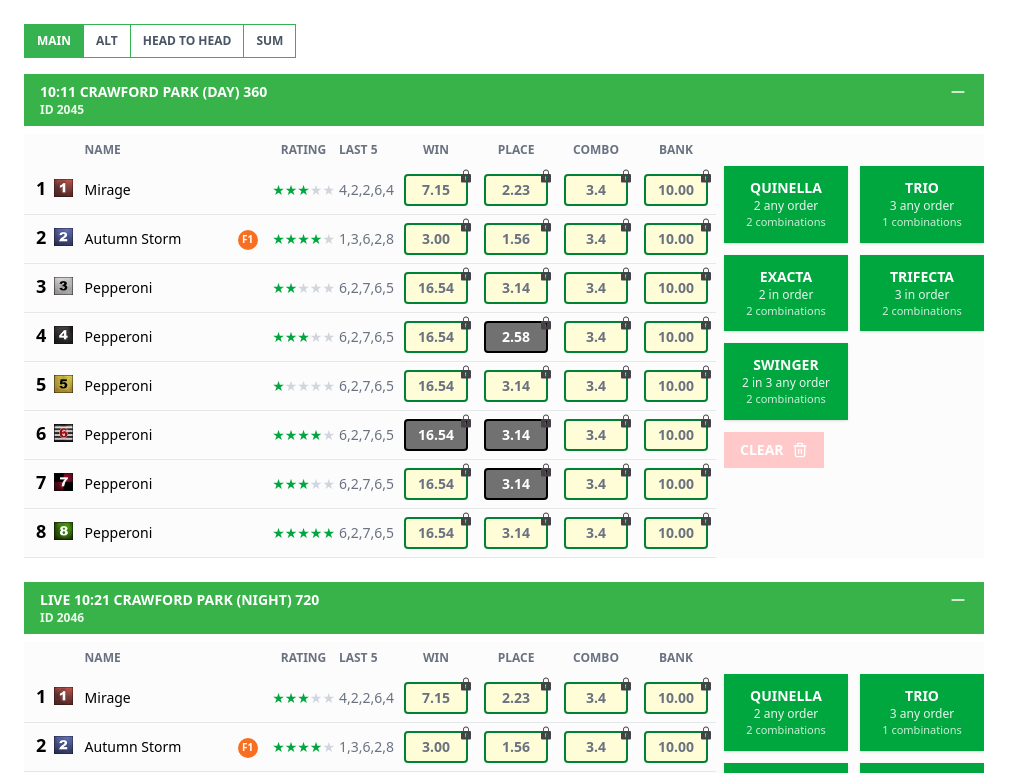
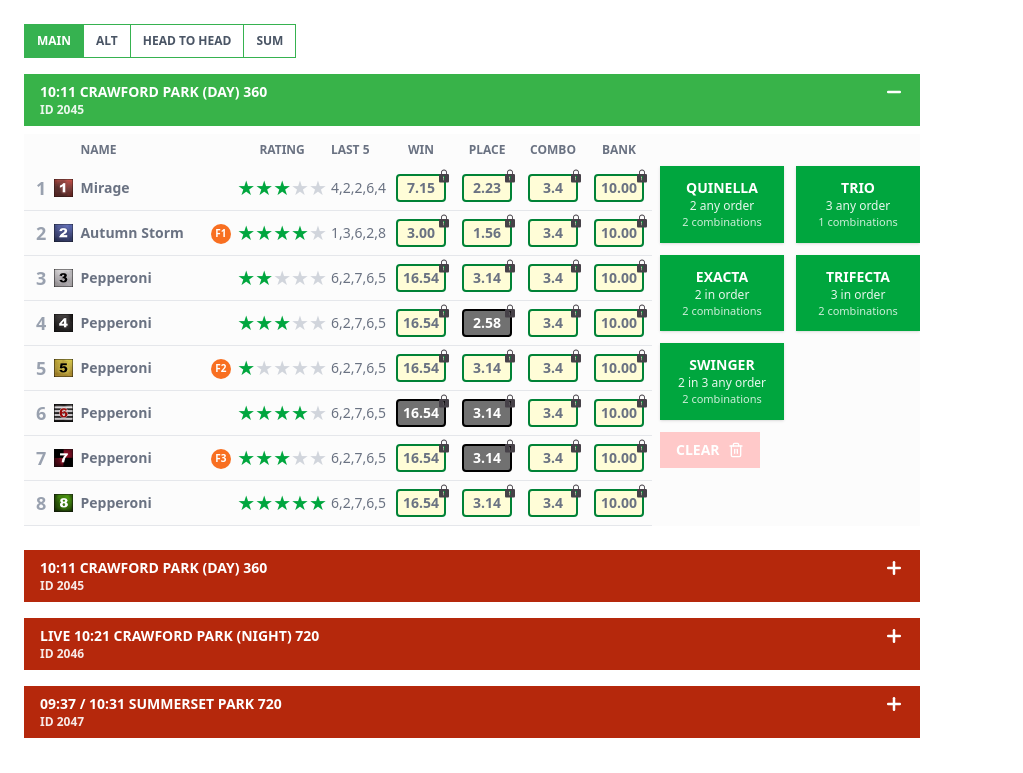
Before and after one commit to alayuestifanos/NextUI, a Next.js app: page / in a window 1280 px wide. Shown: the top 773 px of the page, without its empty margins (0-1023 px from the left). Built offline with nearby package versions, Linux system fonts and the light colour scheme.

Commit message:
decrease the page size to 70% and increase the font weight of stars and font size of name column

```diff
--- a/app/page.tsx
+++ b/app/page.tsx
@@ -1,14 +1,50 @@
+'use client'
+import { useState } from 'react'
 import CollapsibleRace from '@/components/CollapsibleRace'
 import RaceCard from '@/components/RaceCard'
+import raceguimarkers01 from '@/public/raceguimarkers01.png'
+import raceguimarkers02 from '@/public/raceguimarkers02.png'
+import raceguimarkers03 from '@/public/raceguimarkers03.png'
+import raceguimarkers04 from '@/public/raceguimarkers04.png'
+import raceguimarkers05 from '@/public/raceguimarkers05.png'
+import raceguimarkers06 from '@/public/raceguimarkers06.png'
+import raceguimarkers07 from '@/public/raceguimarkers07.png'
+import raceguimarkers08 from '@/public/raceguimarkers08.png'
+
+const defaultHorses = [
+  { box: 1, name: 'Mirage', rating: 3, last5: '4,2,2,6,4', win: '7.15', place: '2.23', combo: '3.4', bank: '10.00', image: raceguimarkers01 },
+  { box: 2, name: 'Autumn Storm', rating: 4, last5: '1,3,6,2,8', win: '3.00', place: '1.56', flag: 'F1', combo: '3.4', bank: '10.00', image: raceguimarkers02 },
+  { box: 3, name: 'Pepperoni', rating: 2, last5: '6,2,7,6,5', win: '16.54', place: '3.14', combo: '3.4', bank: '10.00', image: raceguimarkers03 },
+  { box: 4, name: 'Pepperoni', rating: 3, last5: '6,2,7,6,5', win: '16.54', place: '2.58', combo: '3.4', bank: '10.00', image: raceguimarkers04 },
+  { box: 5, name: 'Pepperoni', rating: 1, last5: '6,2,7,6,5', win: '16.54', place: '3.14', combo: '3.4', flag: 'F2', bank: '10.00', image: raceguimarkers05 },
+  { box: 6, name: 'Pepperoni', rating: 4, last5: '6,2,7,6,5', win: '16.54', place: '3.14', combo: '3.4', bank: '10.00', image: raceguimarkers06 },
+  { box: 7, name: 'Pepperoni', rating: 3, last5: '6,2,7,6,5', win: '16.54', place: '3.14', flag: 'F3', combo: '3.4', bank: '10.00', image: raceguimarkers07 },
+  { box: 8, name: 'Pepperoni', rating: 5, last5: '6,2,7,6,5', win: '16.54', place: '3.14', combo: '3.4', bank: '10.00', image: raceguimarkers08 },
+]
+
+const raceData = [
+  { title: '10:11 CRAWFORD PARK (DAY) 360', subtitle: 'ID 2045', horses: defaultHorses },
+  { title: '10:11 CRAWFORD PARK (DAY) 360', subtitle: 'ID 2045', horses: defaultHorses },
+  { title: 'LIVE 10:21 CRAWFORD PARK (NIGHT) 720', subtitle: 'ID 2046', horses: defaultHorses },
+  { title: '09:37 / 10:31 SUMMERSET PARK 720', subtitle: 'ID 2047', horses: defaultHorses },
+]
 
 export default function Home() {
+  const [activeTab, setActiveTab] = useState('MAIN')
+
+  const handleTabClick = (tab: string) => {
+    setActiveTab(tab)
+    console.log(`Tab: ${tab}`)
+  }
+
   return (
-    <main className='py-6 space-y-4 ml-6 min-h-screen w-[75%]'>
-      <div className='inline-flex   overflow-hidden text-xs font-semibold'>
+    <main className='py-6 space-y-4 ml-6 min-h-screen w-[70%]'>
+      <div className='inline-flex overflow-hidden text-xs font-semibold'>
         {['MAIN', 'ALT', 'HEAD TO HEAD', 'SUM'].map((tab, idx) => (
           <button
             key={tab}
-            className={`px-3 py-2 text-center cursor-pointer border border-[#36B250] ${tab === 'MAIN' ? 'bg-[#36B250] text-white' : 'text-gray-600'
+            onClick={() => handleTabClick(tab)}
+            className={`px-3 py-2 text-center text-gray-300 cursor-pointer font-bold border border-[#36B250] ${activeTab === tab ? 'bg-[#36B250] text-white' : 'text-gray-600'
               } ${idx !== 0 ? '-ml-[1px]' : ''}`}
           >
             {tab}
@@ -16,23 +52,11 @@ export default function Home() {
         ))}
       </div>
 
-      <CollapsibleRace title='10:11 CRAWFORD PARK (DAY) 360' subtitle='ID 2045'>
-        <RaceCard />
-      </CollapsibleRace>
-
-      <CollapsibleRace
-        title='LIVE 10:21 CRAWFORD PARK (NIGHT) 720'
-        subtitle='ID 2046'
-      >
-        <RaceCard />
-      </CollapsibleRace>
-
-      <CollapsibleRace
-        title='09:37 / 10:31 SUMMERSET PARK 720'
-        subtitle='ID 2047'
-      >
-        <RaceCard />
-      </CollapsibleRace>
+      {raceData.map((race, index) => (
+        <CollapsibleRace key={index} title={race.title} subtitle={race.subtitle} defaultOpen={index === 0}>
+          <RaceCard horses={race.horses} />
+        </CollapsibleRace>
+      ))}
     </main>
   )
 }
--- a/components/BankBage.tsx
+++ b/components/BankBage.tsx
@@ -21,7 +21,7 @@ export default function BankBadge({
 }: BankBadgeProps) {
   return (
     <div
-      className={`relative inline-block min-w-[64px] py-1 px-2 font-semibold rounded border-2 ${bgColor} ${borderColor}`}
+      className={`cursor-pointer relative inline-block min-w-[50px] py-0.5 px-0.5 font-semibold rounded border-2 ${bgColor} ${borderColor}`}
     >
       {/* <Lock
         className={`absolute top-0 right-0  w-4 h-4 font-bold -translate-y-1/2 translate-x-1/2 text-[#B0B192] ${iconColor}`}
--- a/components/BetActions.jsx
+++ b/components/BetActions.jsx
@@ -25,7 +25,7 @@ export default function BetActions() {
       </div>
 
       {/* Clear */}
-      <button className='w-fit flex items-center gap-2 bg-red-200 text-white px-4 py-2 text-sm font-semibold hover:bg-red-300 transition'>
+      <button className='cursor-pointer w-fit flex items-center gap-2 bg-red-200 text-white px-4 py-2 text-sm font-semibold hover:bg-red-300 transition'>
         CLEAR
         <Trash2 size={16} />
       </button>
--- a/components/CollapsibleRace.tsx
+++ b/components/CollapsibleRace.tsx
@@ -35,9 +35,9 @@ export default function CollapsibleRace({
 
         {/* Plus / Minus */}
         {open ? (
-          <Minus className='w-5 h-5 text-white' />
+          <Minus className='w-5 h-5 text-white' strokeWidth={3} />
         ) : (
-          <Plus className='w-5 h-5 text-white' />
+          <Plus className='w-5 h-5 text-white' strokeWidth={3} />
         )}
       </button>
 
--- a/components/RaceCard.tsx
+++ b/components/RaceCard.tsx
@@ -3,111 +3,29 @@ import Image from 'next/image'
 import { useState } from 'react'
 import { createPortal } from 'react-dom'
 
+import type { StaticImageData } from 'next/image'
 import BankBadge from './BankBage'
-import raceguimarkers01 from '@/public/raceguimarkers01.png'
-import raceguimarkers02 from '@/public/raceguimarkers02.png'
-import raceguimarkers03 from '@/public/raceguimarkers03.png'
-import raceguimarkers04 from '@/public/raceguimarkers04.png'
-import raceguimarkers05 from '@/public/raceguimarkers05.png'
-import raceguimarkers06 from '@/public/raceguimarkers06.png'
-import raceguimarkers07 from '@/public/raceguimarkers07.png'
-import raceguimarkers08 from '@/public/raceguimarkers08.png'
 import BetActions from './BetActions'
 import RunnerFormCard from './RunnerFormCard'
 
-const horses = [
-  {
-    box: 1,
-    name: 'Mirage',
-    rating: 3,
-    last5: '4,2,2,6,4',
-    win: '7.15',
-    place: '2.23',
-    combo: '3.4',
-    bank: '10.00',
-    image: raceguimarkers01,
-  },
-  {
-    box: 2,
-    name: 'Autumn Storm',
-    rating: 4,
-    last5: '1,3,6,2,8',
-    win: '3.00',
-    place: '1.56',
-    flag: 'F1',
-    combo: '3.4',
-    bank: '10.00',
-    image: raceguimarkers02,
-  },
-  {
-    box: 3,
-    name: 'Pepperoni',
-    rating: 2,
-    last5: '6,2,7,6,5',
-    win: '16.54',
-    place: '3.14',
-    combo: '3.4',
-    bank: '10.00',
-    image: raceguimarkers03,
-  },
-  {
-    box: 4,
-    name: 'Pepperoni',
-    rating: 3,
-    last5: '6,2,7,6,5',
-    win: '16.54',
-    place: '2.58',
-    combo: '3.4',
-    bank: '10.00',
-    image: raceguimarkers04,
-  },
-  {
-    box: 5,
-    name: 'Pepperoni',
-    rating: 1,
-    last5: '6,2,7,6,5',
-    win: '16.54',
-    place: '3.14',
-    combo: '3.4',
-    bank: '10.00',
-    image: raceguimarkers05,
-  },
-  {
-    box: 6,
-    name: 'Pepperoni',
-    rating: 4,
-    last5: '6,2,7,6,5',
-    win: '16.54',
-    place: '3.14',
-    combo: '3.4',
-    bank: '10.00',
-    image: raceguimarkers06,
-  },
-  {
-    box: 7,
-    name: 'Pepperoni',
-    rating: 3,
-    last5: '6,2,7,6,5',
-    win: '16.54',
-    place: '3.14',
-    combo: '3.4',
-    bank: '10.00',
-    image: raceguimarkers07,
-  },
-  {
-    box: 8,
-    name: 'Pepperoni',
-    rating: 5,
-    last5: '6,2,7,6,5',
-    win: '16.54',
-    place: '3.14',
-    combo: '3.4',
-    bank: '10.00',
-    image: raceguimarkers08,
-  },
-]
+export interface Horse {
+  box: number
+  name: string
+  rating: number
+  last5: string
+  win: string
+  place: string
+  combo: string
+  bank: string
+  image: StaticImageData
+  flag?: string
+}
 
-export default function RaceCard() {
+interface RaceCardProps {
+  horses: Horse[]
+}
+
+export default function RaceCard({ horses }: RaceCardProps) {
   const [hovered, setHovered] = useState(null)
 
   return (
@@ -147,7 +65,7 @@ export default function RaceCard() {
                 className='border-b border-gray-200 text-sm hover:bg-gray-50'
               >
                 <td className='px-3 py-2 flex items-center gap-2 shrink-0'>
-                  <span className='text-lg font-bold'>{horse.box}</span>
+                  <span className='text-lg text-gray-400 font-bold'>{horse.box}</span>
                   <Image
                     src={horse.image}
                     alt=''
@@ -158,7 +76,7 @@ export default function RaceCard() {
                 </td>
 
                 <td className='w-[10%] py-2'></td>
-                <td className='px-3 py-2 whitespace-nowrap'>{horse.name}</td>
+                <td className='px-3 py-2 whitespace-nowrap text-gray-500 font-bold'>{horse.name}</td>
                 <td className='w-[70%] py-2'></td>
                 <td className='w-10 py-2 text-center whitespace-nowrap'>
                   {horse.flag && (
@@ -169,17 +87,17 @@ export default function RaceCard() {
                 </td>
                 <td className='w-[20%] py-2'></td>
                 <td
-                  className='px-0.5 py-2 whitespace-nowrap'
+                  className='px-0.5 py-2 whitespace-nowrap cursor-pointer'
                   onMouseEnter={(e) => {
                     const rect = e.currentTarget.getBoundingClientRect()
                     setHovered({ horse, rect })
                   }}
                   onMouseLeave={() => setHovered(null)}
                 >
-                  <span className='text-green-600'>
+                  <span className='text-green-600 text-xl'>
                     {'★'.repeat(horse.rating)}
                   </span>
-                  <span className='text-gray-300'>
+                  <span className='text-gray-300 text-xl'>
                     {'★'.repeat(5 - horse.rating)}
                   </span>
                 </td>
```
